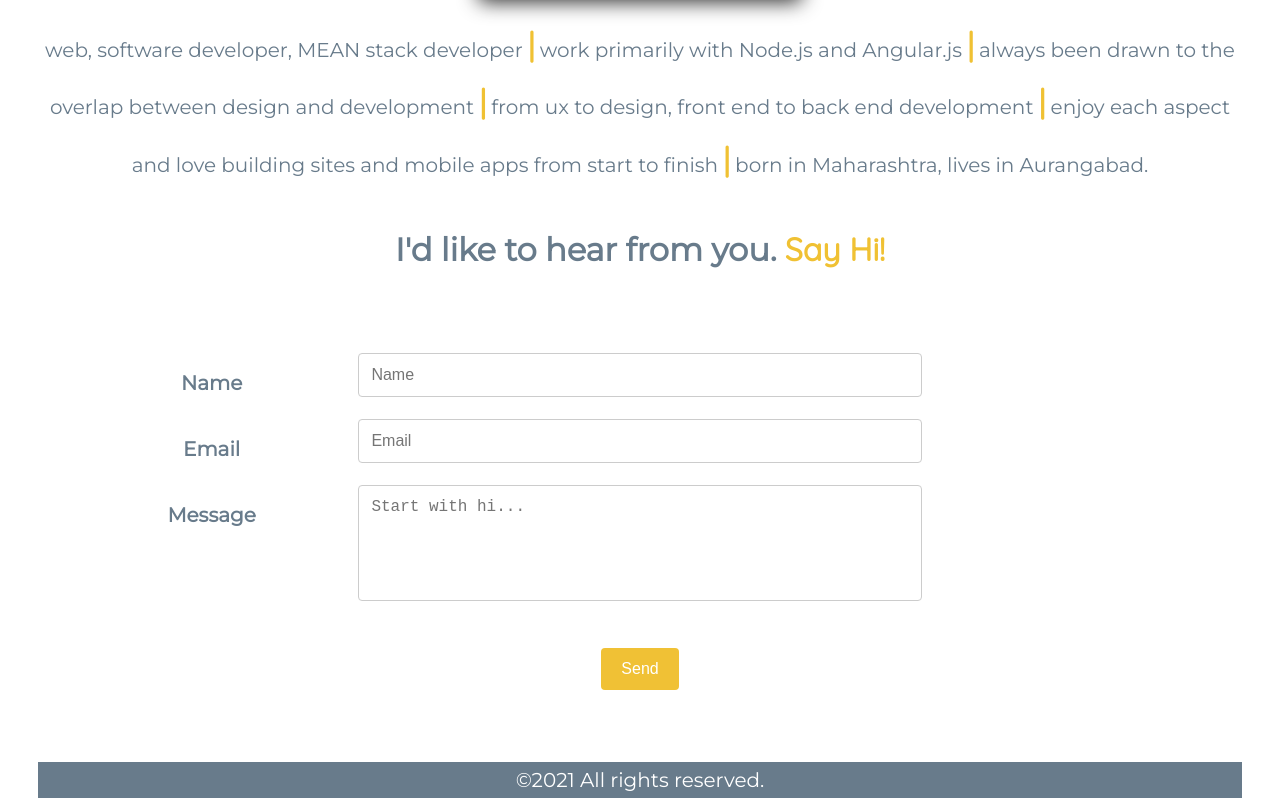
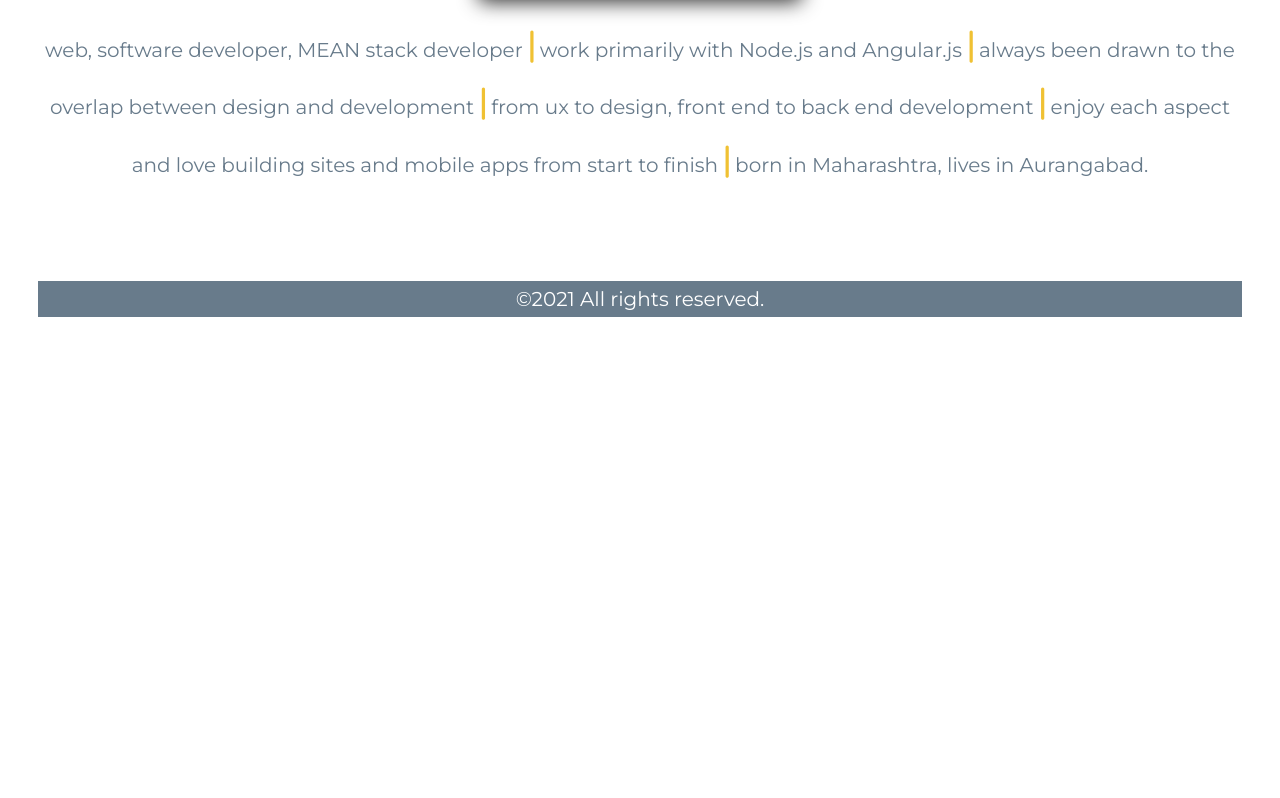
Before and after one commit to amitgarge/amitgarge.github.io, a plain HTML site: page index.html in a window 1280 px wide. Shown: the part 2230-3028 px from the top of the page. After the commit the page ends 2547 px from the top, so only its background shows below. Drawn offline with Linux system fonts and the light colour scheme.

Commit message:
Final Commit

```diff
--- a/index.html
+++ b/index.html
@@ -102,15 +102,15 @@
             <img src="images/Amit.jpg" class="imageAmit" alt="Amit Garge" />
           </div>
           <p align="center">web, software developer, MEAN stack developer <span class="special-font">|</span> work primarily with Node.js and Angular.js <span class="special-font">|</span> always been drawn to the overlap between design and development <span class="special-font">|</span> from ux to design, front end to back end development <span class="special-font">|</span> enjoy each aspect and love building sites and mobile apps from start to finish  <span class="special-font">|</span>  born in Maharashtra, lives in Aurangabad.</p>
-          <!--Section for 'Contact' starts here -->
+          <!--Section for 'Contact' starts here
           <div class="container-fluid">
             <section>
-              <p align="center" style="font-size: 2rem; font-weight: bold;">I'd like to hear from you. <span class="special-font">Say Hi!</span></p>
+              <p align="center" style="font-size: 2rem; font-weight: bold;">I'd like to hear from you. <span class="special-font">gargeamit3</span></p>
               <br/>
               <div class="container" align="center">
 
-                <!--Contact form starts here -->
 
+                Contact form starts here
                 <form action="" method="post">
                   <div class="row">
                     <div class="col-25">
@@ -140,12 +140,12 @@
                   <div class="row" align="center">
                     <button type="submit" data-toggle="tooltip" title="Code under Construction" disabled>Send</button>
                   </div>
-                </form>
-                <!--Contact form ends here -->
+                </form>-->
+                <!--Contact form ends here
               </div>
             </section>
           </div>
-          <!--Section for 'Contact' ends here -->
+          Section for 'Contact' ends here -->
           <br/>
           <br/>
           <div class="footer-class">
```
